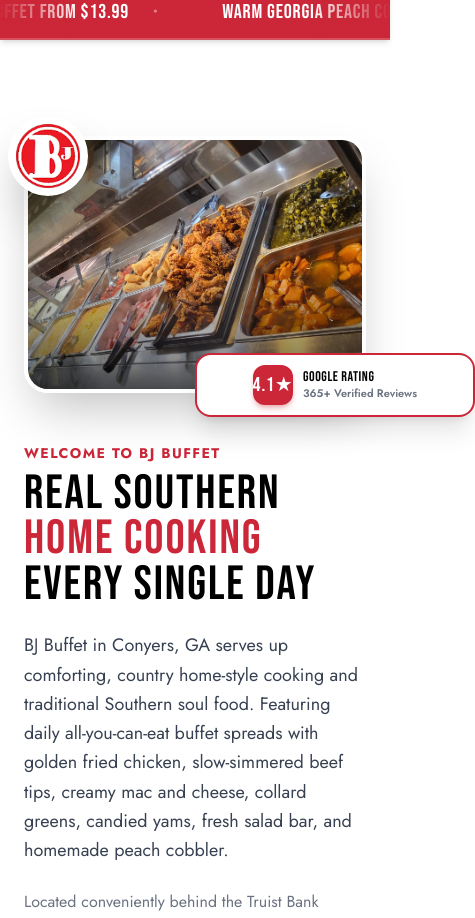
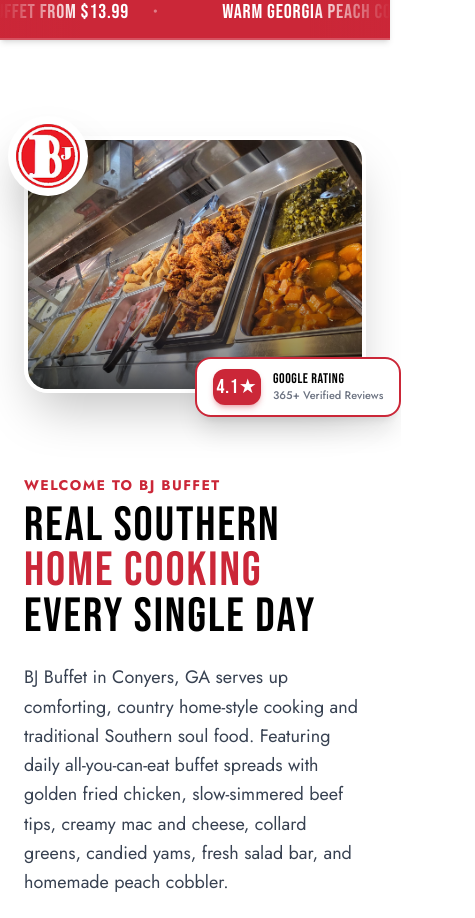
Before and after one commit to Harrythedevelopercs/BJ, a Next.js app: page / in a window 390 px wide. Shown: the part 860-1778 px from the top of the page, 475 px wide, since content can reach past the window. Built offline with nearby package versions, Linux system fonts and the light colour scheme.

Commit message:
Match exact mobile photo card and centered Google Rating badge design

```diff
--- a/src/components/AboutSection.tsx
+++ b/src/components/AboutSection.tsx
@@ -35,7 +35,7 @@
             whileInView={{ opacity: 1, x: 0 }}
             viewport={{ once: true }}
             transition={{ duration: 0.8, ease: [0.16, 1, 0.3, 1] }}
-            className="lg:col-span-5 relative"
+            className="lg:col-span-5 relative max-w-[360px] sm:max-w-md lg:max-w-none mx-auto w-full mb-8 sm:mb-10 lg:mb-0"
           >
             {/* Main image with clean border */}
             <div className="relative rounded-3xl overflow-hidden shadow-2xl border-4 border-white aspect-[4/3] sm:aspect-square">
@@ -53,14 +53,18 @@
               whileInView={{ opacity: 1, y: 0 }}
               viewport={{ once: true }}
               transition={{ delay: 0.4, duration: 0.5 }}
-              className="absolute -bottom-6 left-1/2 -translate-x-1/2 w-[calc(100%-1.5rem)] max-w-[280px] sm:max-w-max sm:w-auto bg-white rounded-2xl shadow-xl px-3.5 sm:px-6 py-2.5 sm:py-3.5 border-2 border-brand-red flex items-center justify-center gap-2.5 sm:gap-3.5 z-20"
+              className="absolute -bottom-6 left-1/2 -translate-x-1/2 bg-white rounded-2xl shadow-xl px-4 sm:px-5 py-2.5 sm:py-3 border-2 border-brand-red flex items-center justify-center gap-3 z-20 whitespace-nowrap"
             >
-              <div className="w-10 h-10 sm:w-11 sm:h-11 rounded-xl bg-brand-red text-white flex items-center justify-center font-heading text-xl sm:text-2xl shadow-md shadow-brand-red/30 shrink-0">
+              <div className="w-12 h-9 sm:w-12 sm:h-10 rounded-xl bg-brand-red text-white flex items-center justify-center font-heading text-xl sm:text-2xl shadow-md shadow-brand-red/30 shrink-0">
                 4.1★
               </div>
-              <div className="flex flex-col items-start justify-center">
-                <p className="font-heading text-sm sm:text-lg uppercase text-black leading-none tracking-wide">Google Rating</p>
-                <p className="text-[11px] sm:text-xs text-gray-500 font-semibold mt-1 leading-none whitespace-nowrap">365+ Verified Reviews</p>
+              <div className="flex flex-col items-start justify-center text-left">
+                <p className="font-heading text-sm sm:text-base uppercase text-black leading-none tracking-wide">
+                  GOOGLE RATING
+                </p>
+                <p className="text-[11px] sm:text-xs text-gray-500 font-body font-medium mt-1 leading-none">
+                  365+ Verified Reviews
+                </p>
               </div>
             </motion.div>
 
```
